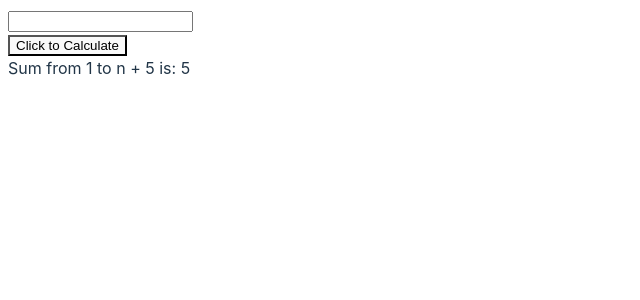
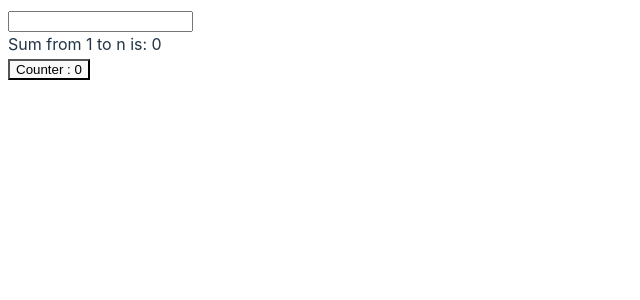
Before and after one commit to iamgauravbisht/react_deep_dive, a React (Vite) app: page / in a window 1280 px wide. Shown: the top 300 px of the page, without its empty margins (0-640 px from the left). Built offline with nearby package versions, Linux system fonts and the light colour scheme.

Commit message:
useMemo hook

```diff
--- a/src/App.jsx
+++ b/src/App.jsx
@@ -1,4 +1,4 @@
-import { useEffect } from "react";
+// import { useEffect } from "react";
 import { useMemo } from "react";
 import { useState } from "react";
 
@@ -25,29 +25,35 @@ import { useState } from "react";
 
 function App() {
   const [n, setN] = useState(0);
-  const [count, setCount] = useState(0);
+  const [counter, setCounter] = useState(0);
+  // const [count, setCount] = useState(0);
 
-  useEffect(() => {
-    console.log("inside useEffect");
-    let count = 0;
-    for (let i = 0; i <= n; i++) {
-      count += i;
-    }
-    setCount(count);
-  }, [n]);
+  // useEffect(() => {
+  //   console.log("inside useEffect");
+  //   for (let i = 0; i <= n; i++) {
+  //     setCount((prev) => prev + i);
+  //   }
+  // }, [n]);
 
   let countValue = useMemo(() => {
     console.log("inside useMemo");
-    return count + 5;
-  }, [count]);
+    let count = 0;
+    for (let i = 0; i < n; i++) {
+      count += i;
+    }
+    return count;
+  }, [n]);
 
   return (
     <div>
       <input onChange={(e) => setN(e.target.value)} />
       <br />
-      <button>Click to Calculate</button>
+      Sum from 1 to n is: {countValue}
+      {/* Sum from 1 to n is: {count} */}
       <br />
-      Sum from 1 to n + 5 is: {countValue}
+      <button onClick={() => setCounter((c) => c + 1)}>
+        Counter : {counter}
+      </button>
     </div>
   );
 }
```
